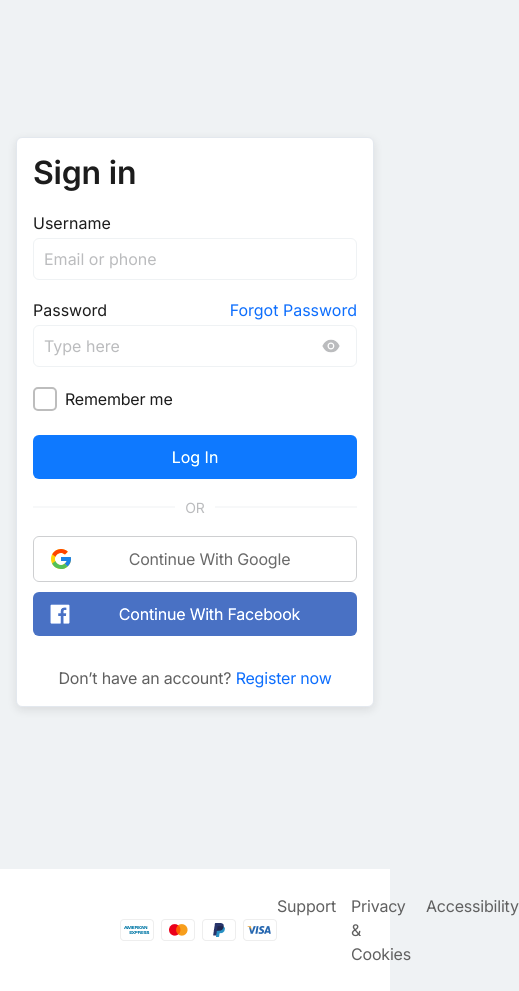
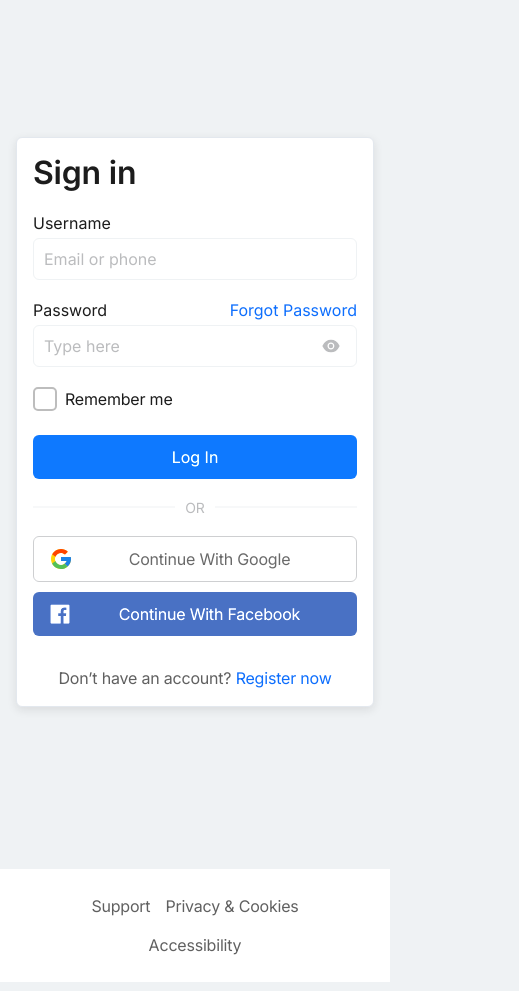
Before and after one commit to AbdQaddora/Alibaba, a React (Create React App) app: page /login in a window 390 px wide. Shown: the whole page, 519 px wide, since content can reach past the window. Built offline with nearby package versions, Linux system fonts and the light colour scheme.

Commit message:
make the footer responsive

```diff
--- a/src/layout/AuthPages/components/Footer/index.jsx
+++ b/src/layout/AuthPages/components/Footer/index.jsx
@@ -12,7 +12,7 @@ import Style from './style';
 const Footer = () => {
     return (
         <Style>
-            <div className='images'>
+            <div className='visa'>
                 <img src={visa1} alt="visa1" />
                 <img src={visa2} alt="visa2" />
                 <img src={visa3} alt="visa3" />
--- a/src/layout/AuthPages/components/Footer/style.js
+++ b/src/layout/AuthPages/components/Footer/style.js
@@ -3,6 +3,7 @@ import styled from "styled-components";
 const Style = styled.div`
     margin-top: 25px;
     display: flex;
+    flex-wrap: wrap;
     justify-content: space-between;
     align-items: center;
     padding:25px 120px;
@@ -16,6 +17,21 @@ const Style = styled.div`
     .links{
         gap: 15px;
     }
+
+    @media screen and (max-width:800px){
+        padding:25px 50px;
+        .visa{
+            display: none;
+        }
+
+        .links{
+            flex-grow: 1;
+            align-items: center;
+            justify-content: center;
+            flex-wrap: wrap;
+        }
+    }
+
 `
 
 export default Style;
```
